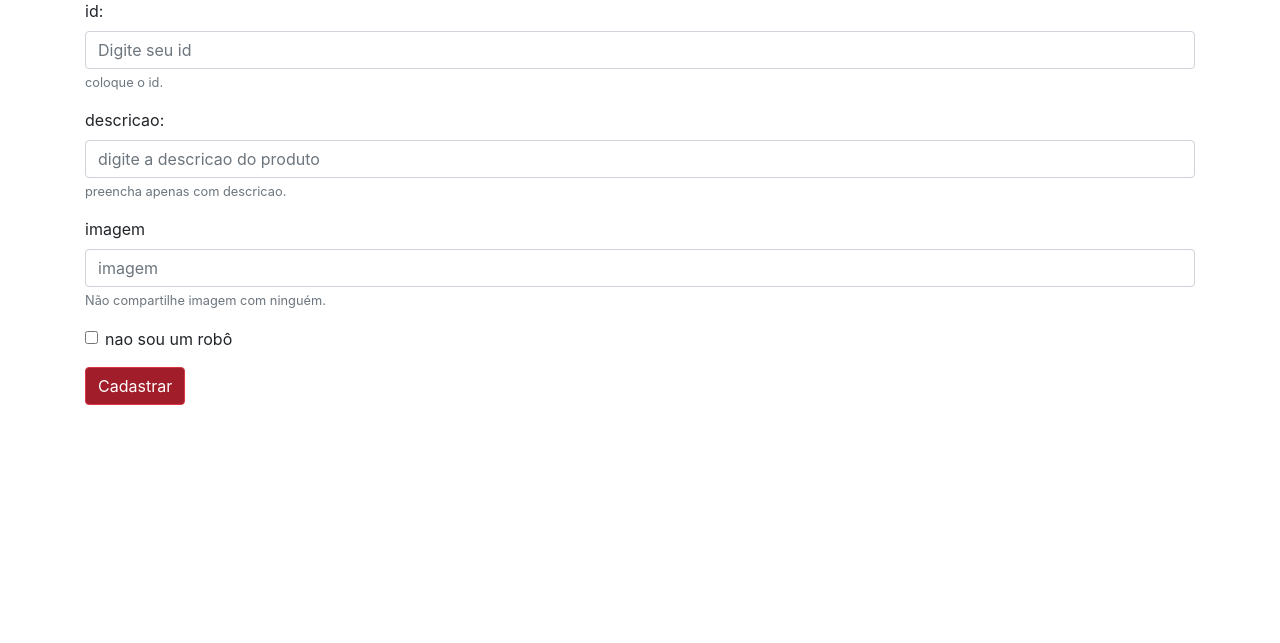
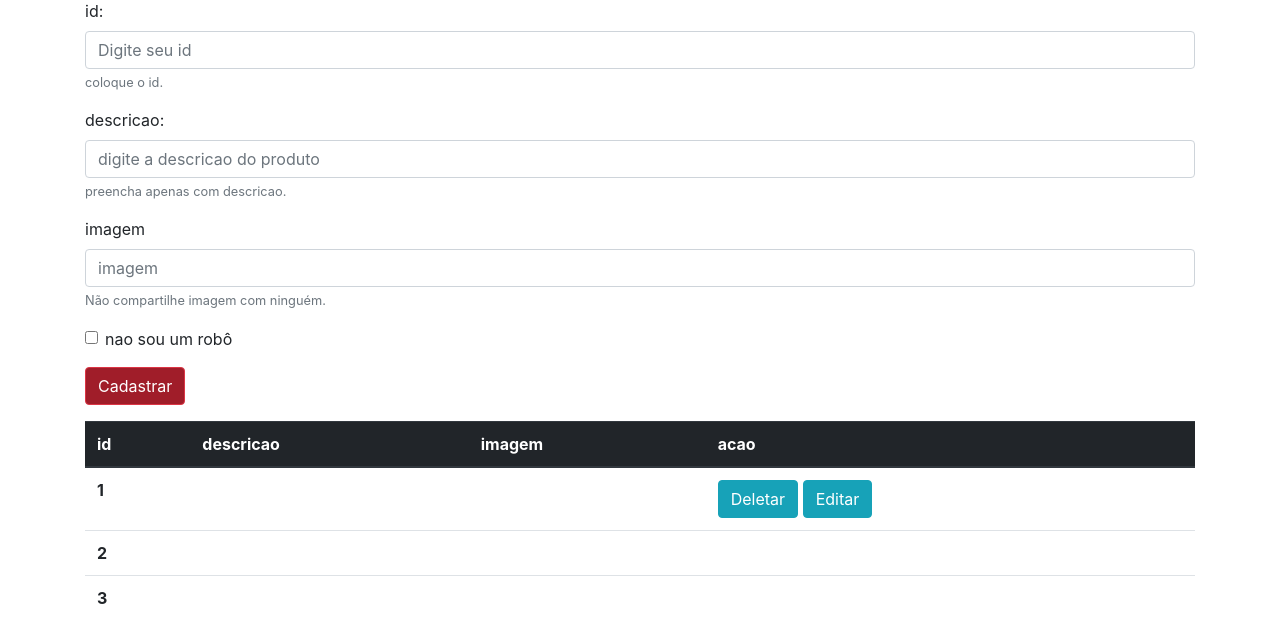
Before and after one commit to morenoluiz/mercantil_economize, a PHP site: page /promo.php in a window 1280 px wide. Shown: the part 25-668 px from the top of the page. Run offline with PHP 8.4, Linux system fonts and the light colour scheme.

Commit message:
parte da table

```diff
--- a/promo.php
+++ b/promo.php
@@ -41,6 +41,37 @@ include 'promocao/controler-promocao.php';
 
         <button type="submit" class="btn btn-danger" name="cadastrar" >Cadastrar</button>
     </form>
+<table class="table">
+  <thead class="thead-dark">
+    <tr>
+      <th scope="col">id</th>
+      <th scope="col">descricao</th>
+      <th scope="col">imagem</th>
+      <th scope="col">acao</th>
+    </tr>
+  </thead>
+  <tbody>
+    <tr>
+      <th scope="row">1</th>
+      <td></td>
+      <td></td>
+      <td><button type="button" class="btn btn-info">Deletar</button>
+        <button type="button" class="btn btn-info">Editar</button></td>
+    </tr>
+    <tr>
+      <th scope="row">2</th>
+      <td></td>
+      <td></td>
+      <td></td>
+    </tr>
+    <tr>
+      <th scope="row">3</th>
+      <td></td>
+      <td></td>
+      <td></td>
+    </tr>
+  </tbody>
+</table>
 
 
 
```
